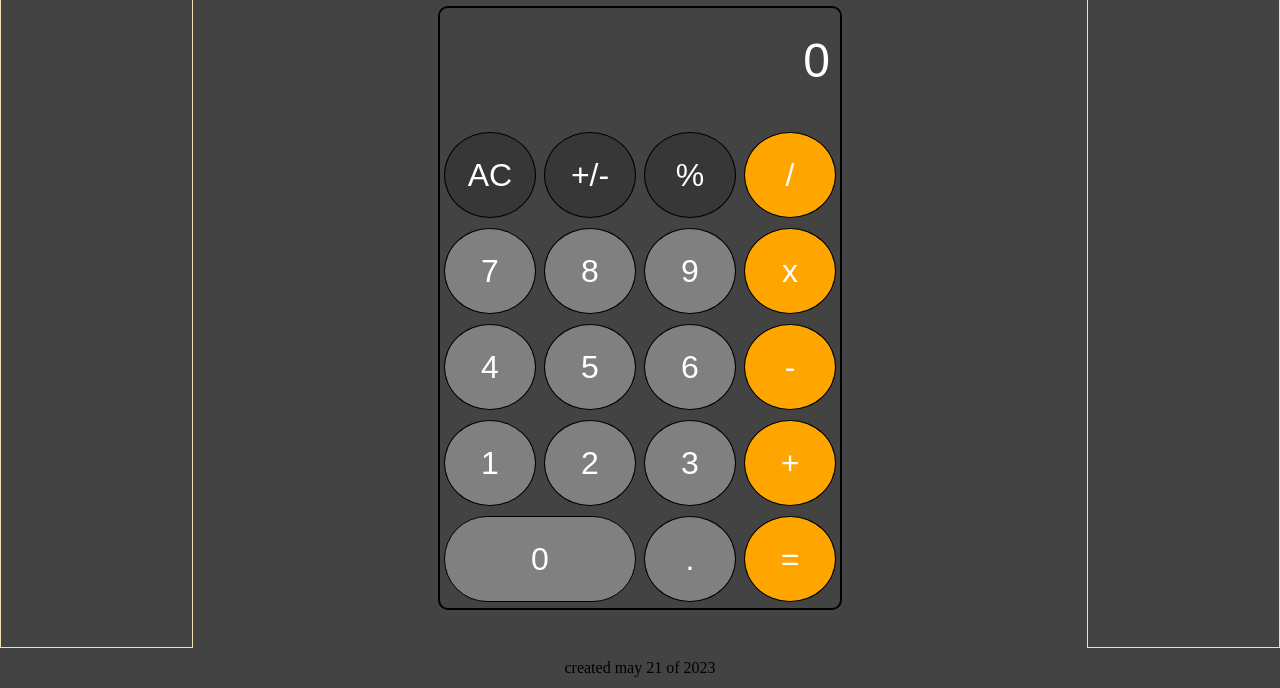
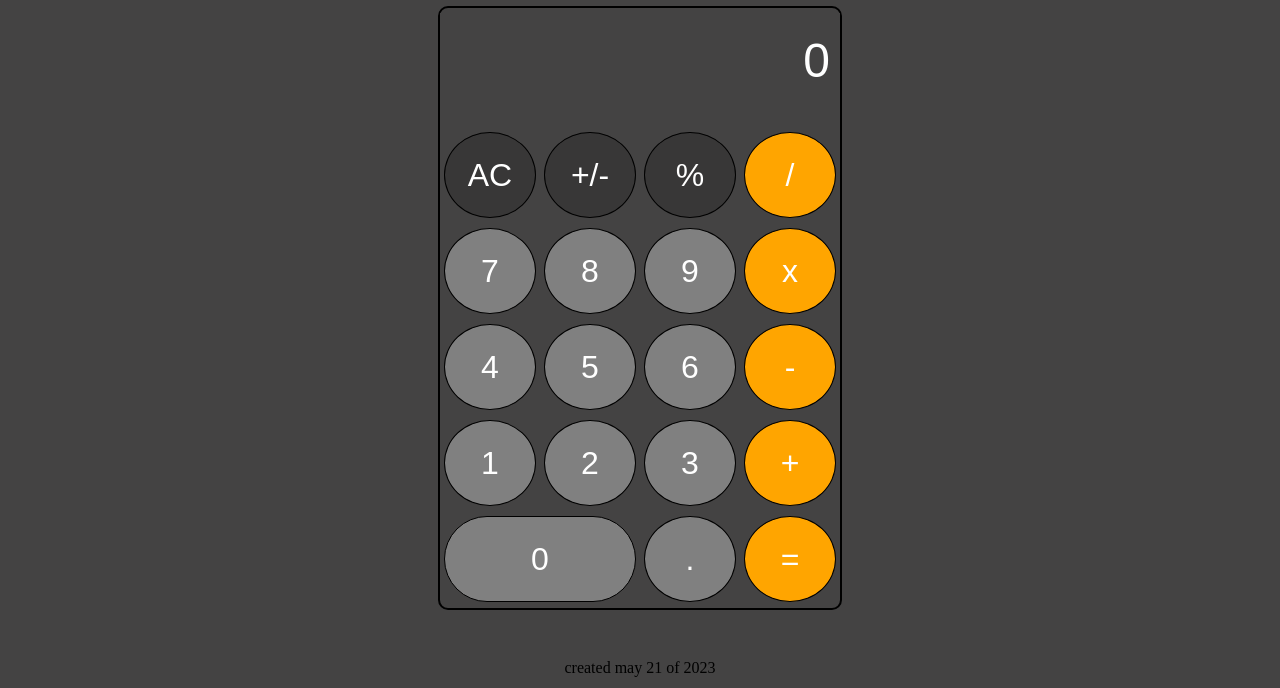
Before and after one commit to stivenarz/calculator, a plain HTML site: page index.html in a window 1280 px wide. Shown: the part 112-800 px from the top of the page. Drawn offline with Linux system fonts and the light colour scheme.

Commit message:
borders removed

```diff
--- a/calculator.css
+++ b/calculator.css
@@ -10,7 +10,7 @@
     display: flex;
 }
 .section{
-    border: solid 1px wheat;
+    /* border: solid 1px wheat; */
     width: 15%;
 }
 .content{
@@ -19,9 +19,10 @@
     flex-direction: column;
     justify-content: center;
     align-items: center;
+    overflow: auto;
 }
 .publicity{
-    border: solid 1px wheat;
+    /* border: solid 1px wheat; */
     width: 15%;
 }
 .footer{
@@ -35,6 +36,8 @@
     border-radius: 10px;
     width: 400px;
     height: 600px;
+    margin: auto;
+    z-index: 10;
 }
 .title{
     text-align: right;
```
